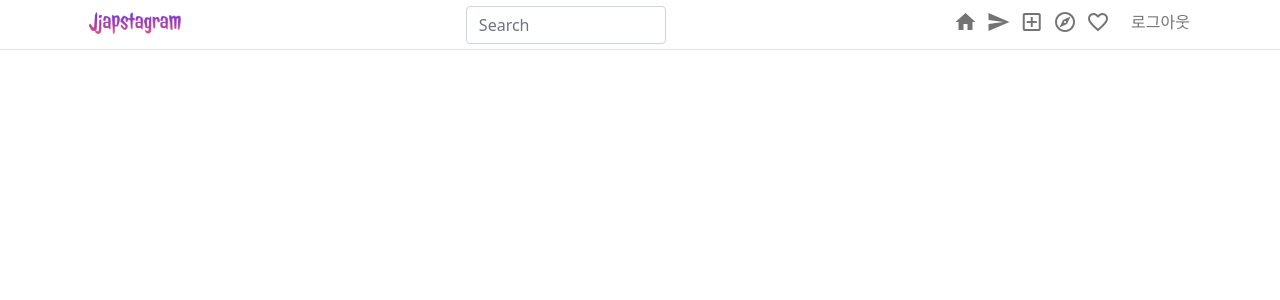
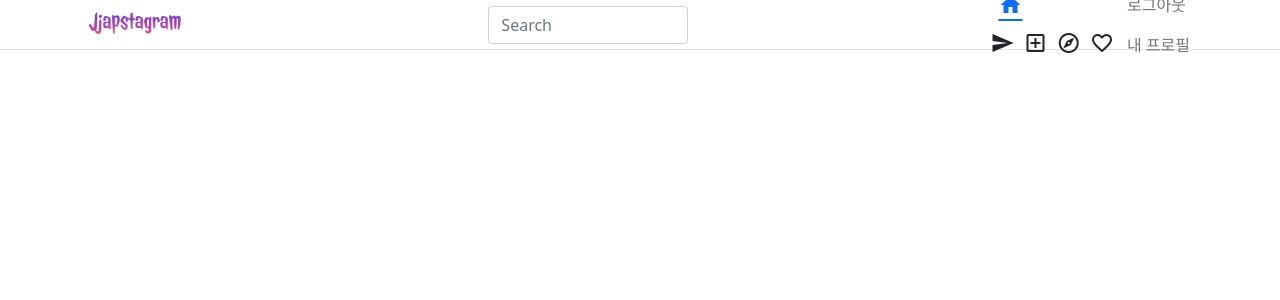
Before and after one commit to poro625/insta-clone, a Django app: template templates/base.html in a window 1280 px wide. Shown: the top 300 px of the page. Run offline with Django 4.2, Linux system fonts and the light colour scheme; the template is opened without the code that fills it, so the values that code supplies are empty; the visitor is signed in with stand-in values (Sample User, id 1).

Commit message:
base.html 홈, 내 프로필 redirect 추가
base.html 홈, 내 프로필 redirect 추가

```diff
--- a/content/urls.py
+++ b/content/urls.py
@@ -4,5 +4,6 @@ from . import views
 
 urlpatterns = [
     path('', views.home, name='home'), # 127.0.0.1:8000 과 views.py 폴더의 home 함수 연결
-    path('content/', views.content, name='content') # 127.0.0.1:8000/tweet 과 views.py 폴더의 tweet 함수 연결
+    path('content/', views.content, name='content'), # 127.0.0.1:8000/tweet 과 views.py 폴더의 tweet 함수 연결
+    path('profile/', views.profile, name='profile')
 ]
--- a/content/views.py
+++ b/content/views.py
@@ -18,3 +18,6 @@ def content(request):
             return render(request, 'content/home.html')
         else:
             return redirect('/sign-in')
+
+def profile(request):
+    return render(request, 'content/profile.html')
--- a/templates/base.html
+++ b/templates/base.html
@@ -378,7 +378,7 @@
             <div>
             <form class="form-inline my-2 my-lg-0">
              {% if not user.is_authenticated %}
-                <span class="material-icons">home</span>
+                <a href="/content" span class="material-icons">home</span></a>
                 <span class="material-icons">send</span>
                 <span id="nav_bar_add_box" class="material-icons-outlined">add_box</span>
                 <span class="material-icons-outlined">explore</span>
@@ -387,16 +387,15 @@
         <ul class="navbar-nav mr-auto">
             <li class="nav-item" disabled>
                 <span class="nav-link">
-                    <span class="material-icons">home</span>
+                <a href="/content" span class="material-icons">home</span></a>
                 <span class="material-icons">send</span>
                 <span id="nav_bar_add_box" class="material-icons-outlined">add_box</span>
                 <span class="material-icons-outlined">explore</span>
                 <span id="nav_bar_rep_box" class="material-icons-outlined">favorite_border</span>
-
-                </span>
             </li>
             <li class="nav-item">
                 <a class="nav-link" href="/logout"> 로그아웃 </a>
+                <a class="nav-link" href="/profile"> 내 프로필</a>
             </li>
         </ul>
     {% endif %}
```
